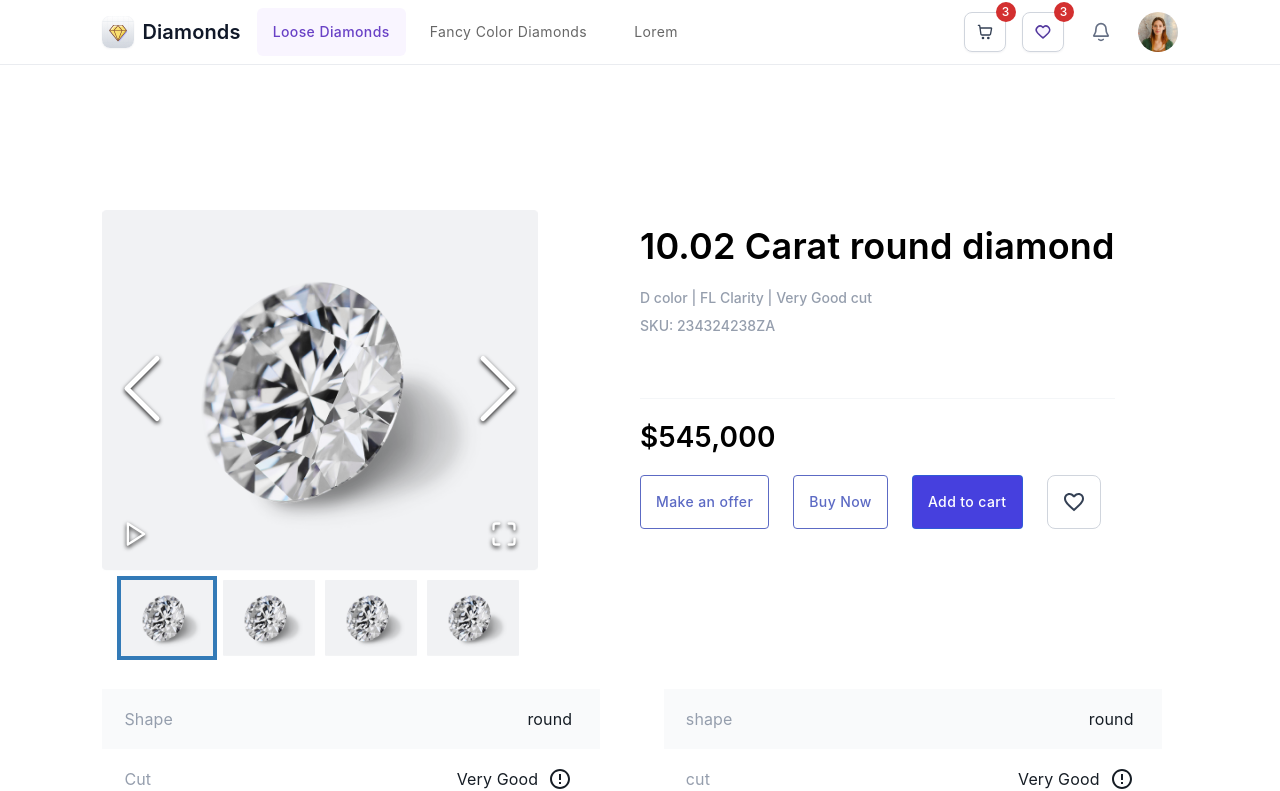
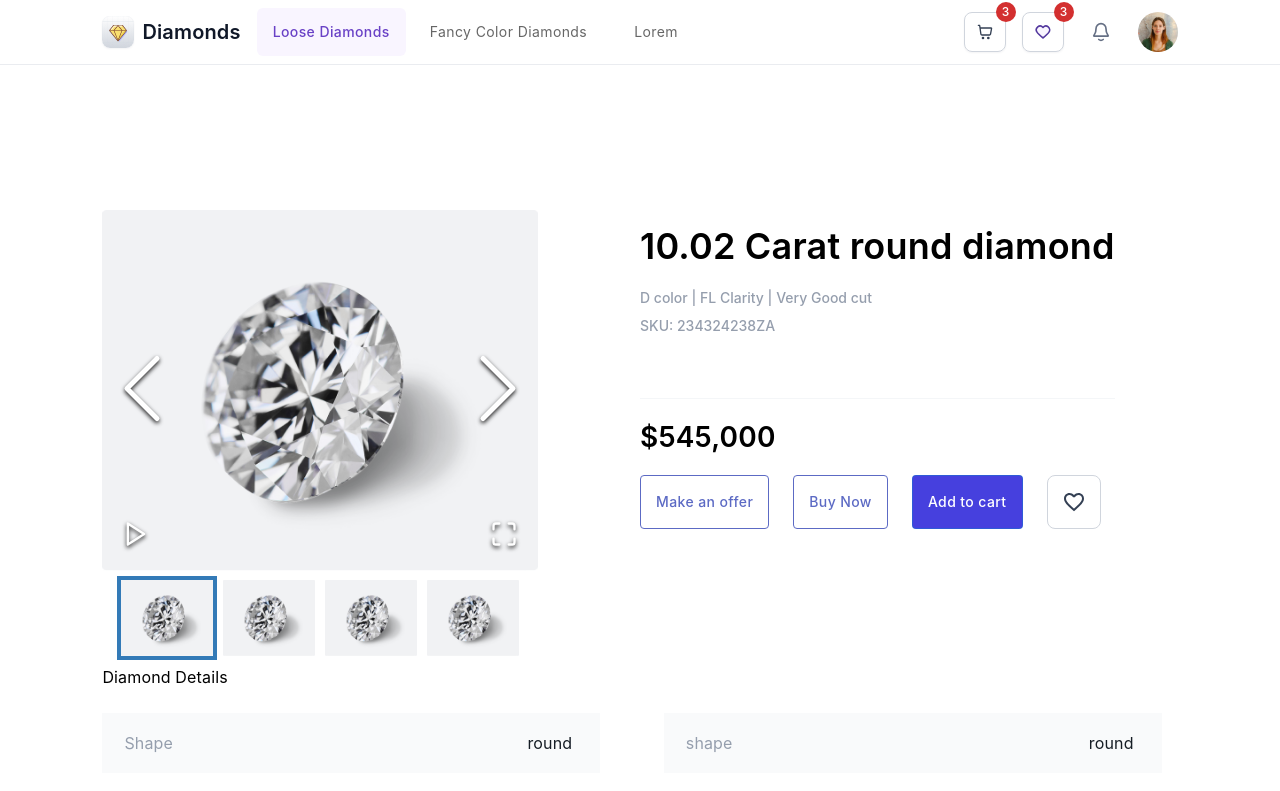
Before and after one commit to binyaalex/diamonds, a React (Create React App) app: page /productdetails in a window 1280 px wide. Shown: the top 791 px of the page. Built offline with nearby package versions, Linux system fonts and the light colour scheme.

Commit message:
create repeat folder and secondry title

```diff
--- a/src/App.module.scss
+++ b/src/App.module.scss
@@ -73,3 +73,7 @@
 .muiButton {
   text-transform: none !important;
 }
+
+.secondryTitle {
+  font-size: 24px;
+}
--- a/src/components/productDetails/cardsHeader/CardsHeader.js
+++ b/src/components/productDetails/cardsHeader/CardsHeader.js
@@ -1,15 +1,13 @@
 import React, { useEffect, useState } from 'react';
 import styles from './CardsHeader.module.scss';
-import Typography from '@mui/material/Typography';
 import RegularButton from '../RegularButton';
+import SecondryTitle from '../../repeat/SecondryTitle';
 
 const CardsHeader = ({componentWidth}) => {
 
     return (
         <div className={styles.cardsHeader} style={{paddingRight: `${componentWidth -1364}px`}}>
-            <Typography className={styles.secondryTitle}>
-                Recently Viewed
-            </Typography>
+            <SecondryTitle text='Recently Viewed' />
             <RegularButton light={true} text='View All' />
         </div>
     )
--- a/src/components/productDetails/gia/Gia.js
+++ b/src/components/productDetails/gia/Gia.js
@@ -3,6 +3,7 @@ import styles from '../ProductDetails.module.scss';
 import GiaTable from './GiaTable'
 
 import Grid from '@mui/material/Grid'; // Grid version 1
+import SecondryTitle from '../../repeat/SecondryTitle';
 
 const table = {
     table1: [
@@ -94,6 +95,7 @@ const table = {
 const Gia = () => {
     return (
         <>
+            <SecondryTitle text='Diamond Details' />
             <Grid className={styles.tablesGrid} sx={{ p: '16px' }} container >
                 <Grid key={1} item xs={3} className={styles.tablesGridItem}>
                     <GiaTable data={table.table1} />
--- /dev/null
+++ b/src/components/repeat/SecondryTitle.js
@@ -0,0 +1,13 @@
+import styles from '../../App.module.scss';
+import Typography from '@mui/material/Typography';
+
+const SecondryTitle = ({text}) => {
+
+    return (
+        <Typography className={styles.secondryTitle}>
+            {text}
+        </Typography>
+    )
+}
+
+export default SecondryTitle
```
